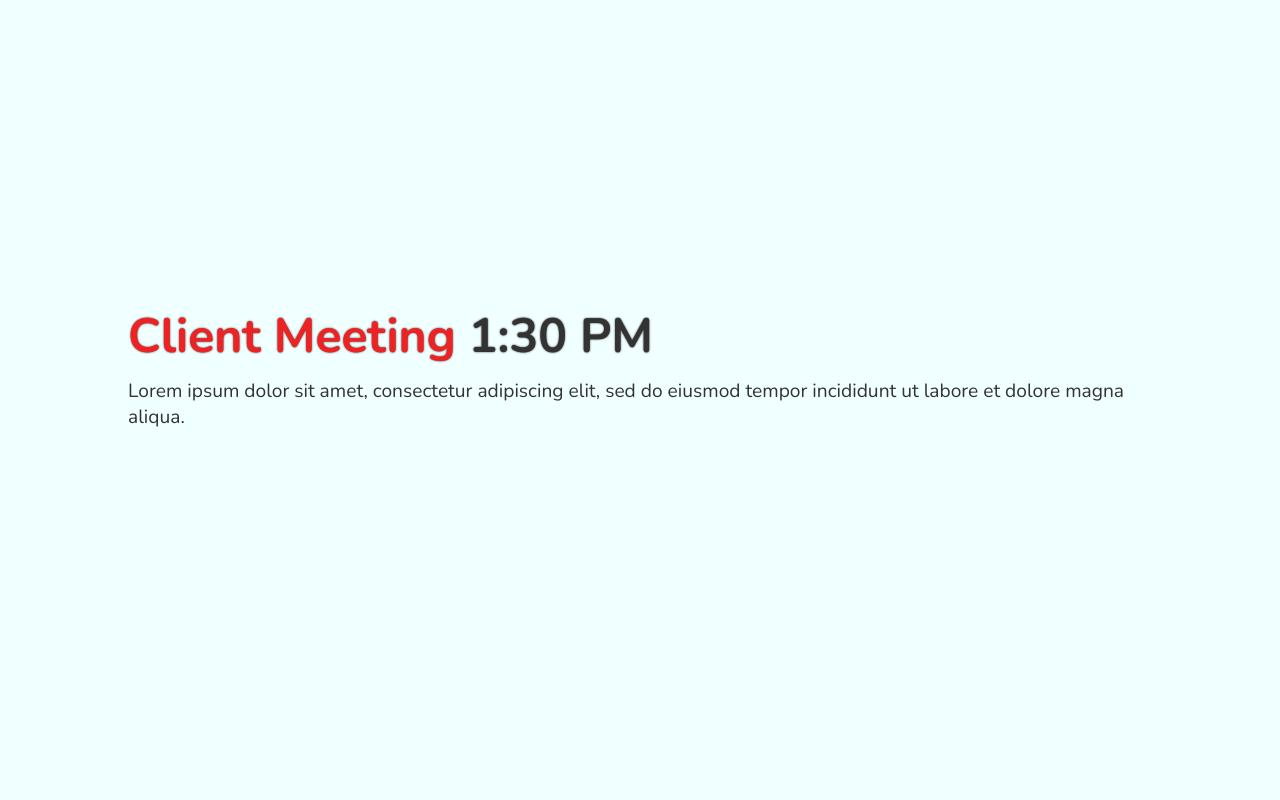
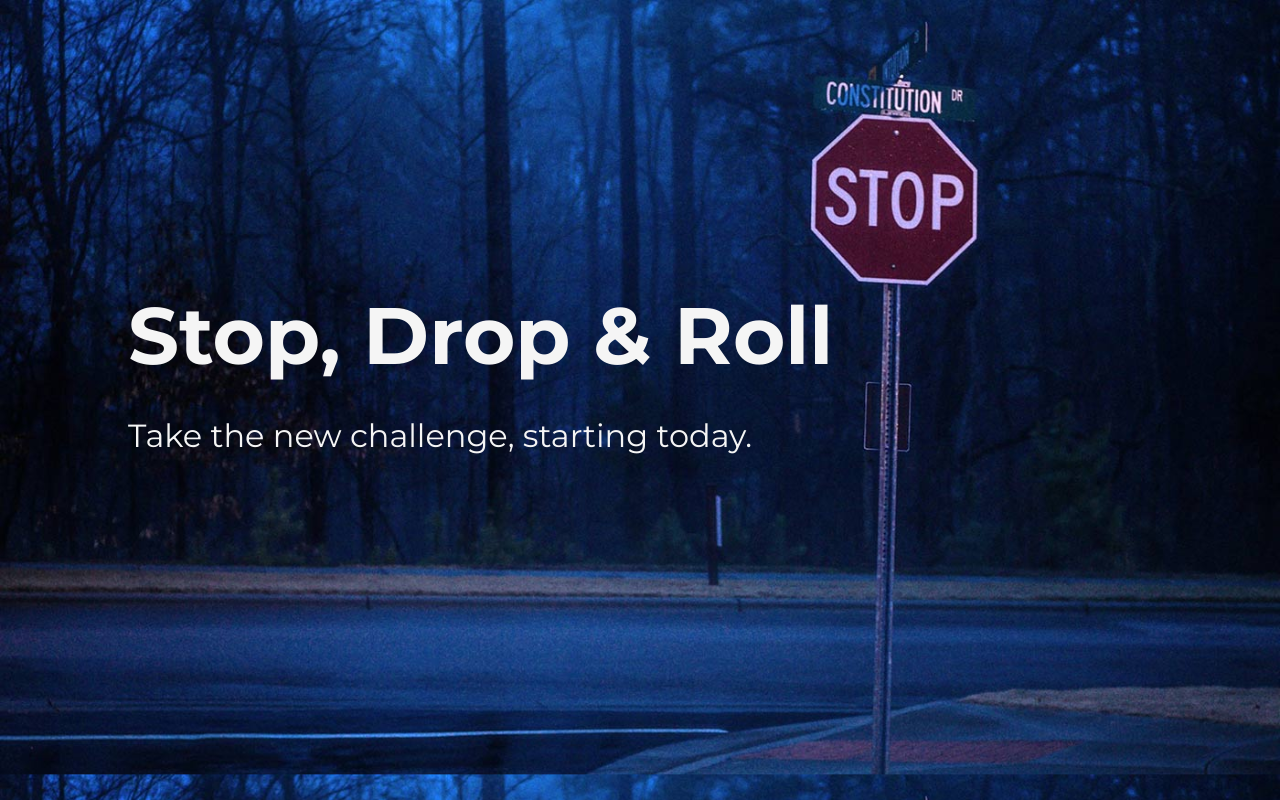
Before and after one commit to jasnmar/scrimba-ui-simpleLayout, a plain HTML site: page index.html in a window 1280 px wide. Drawn offline with nearby package versions, Linux system fonts and the light colour scheme.

Commit message:
Final Challenge

```diff
--- a/index.css
+++ b/index.css
@@ -1,38 +1,37 @@
-@import url('https://fonts.googleapis.com/css?family=Nunito:400,700&display=swap');
+@import url('https://fonts.googleapis.com/css?family=Montserrat:400,700&display=swap');
 
 html, body {
     margin: 0;
     padding: 0;
-    font-family: 'Nunito';
+    font-family: 'Montserrat';
+}
+
+html {
+    background-image: url("./stop.jpg");
+    background-size: cover;
 }
 
 body {
     display: flex;
     align-items: center;
-    margin:auto;
     height: 90vh;
     width: 80vw;
-    background-color: azure;
+    margin: auto;
+    color: whitesmoke;
 }
 
 h1 {
-    font-weight: 900;
-    font-size: 3em;
+    font-size: 5em;
     margin-bottom: 0;
-    color: #ee2222;
-    text-shadow: 0px 0px 2px #333333;
+}
+p {
+    font-size: 2em;
+
 }
 
-span {
-    color: #333333;
-    font-weight: 600;
-}
 
-p {
-    font-size: 1.2em;
-    color: #333333;
-    margin-top: .5em;
-}
+
+
 
 
 /*
--- a/index.html
+++ b/index.html
@@ -8,10 +8,9 @@
 </head>
 <body>
     <div class="container">
-        <h1>Client Meeting <span>1:30 PM</span></h1>
-        <p>Lorem ipsum dolor sit amet, consectetur adipiscing elit, sed do eiusmod tempor incididunt ut labore et dolore magna aliqua.</p>
+        <h1>Stop, Drop & Roll</h1>
+        <p>Take the new challenge, starting today.<p>
     </div>
-
     <script src="./index.js" type="module"></script>
 </body>
 </html>
```
Also changed, not shown: redlight.jpg (added), stop.jpg (added).
